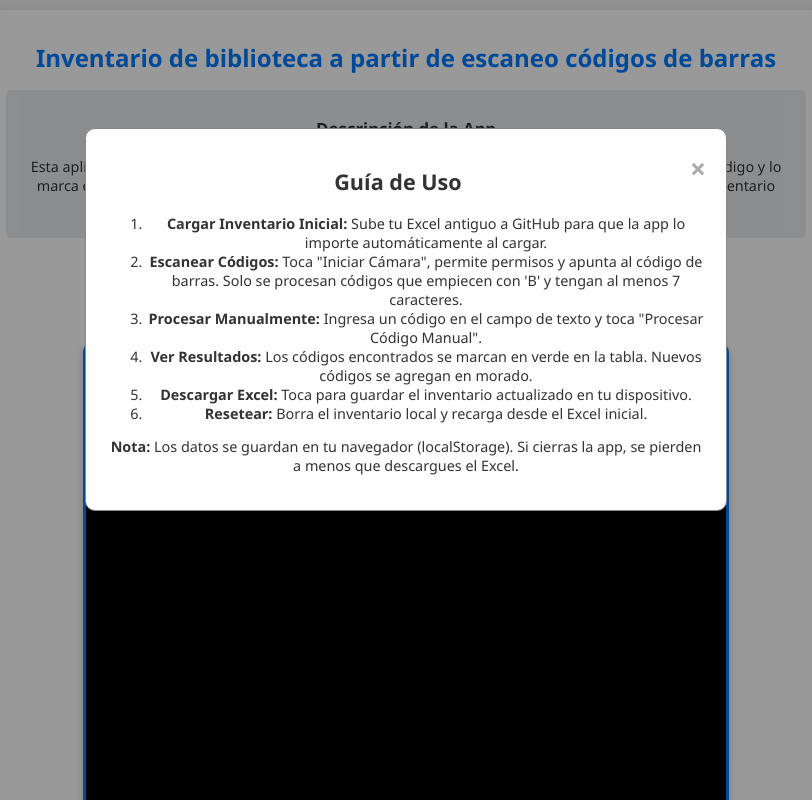
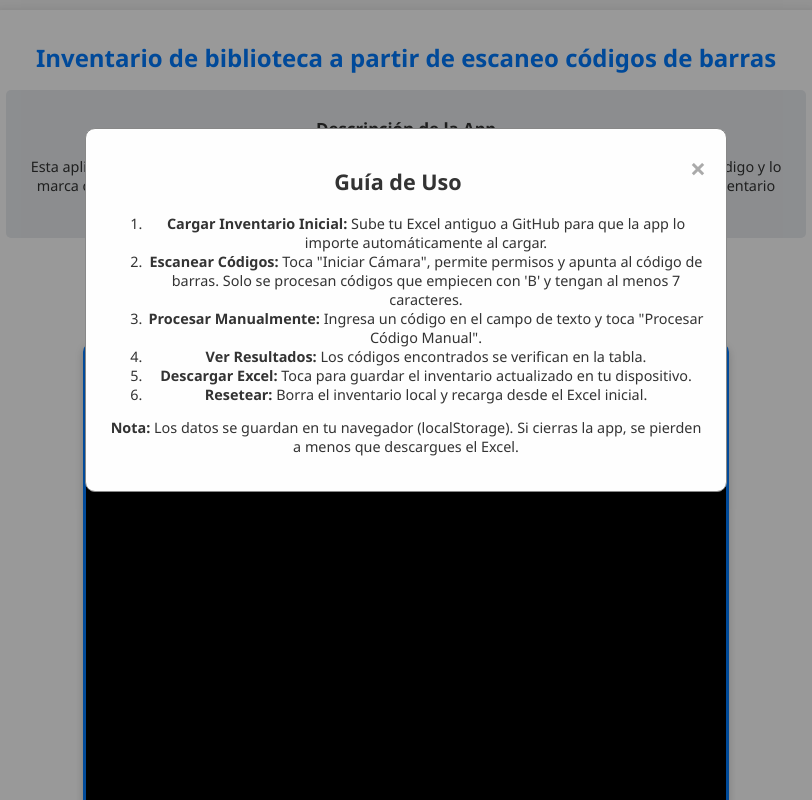
Before and after one commit to danielbenjumea1-png/inventario-ucc, a plain HTML site: page index.html in a window 1280 px wide. Both pictures are taken after a click on the button "Guía de Uso". Shown: the top 800 px of the page, without its empty margins (234-1046 px from the left). Drawn offline with Linux system fonts and the light colour scheme; a script that the page names is missing.

Commit message:
Update index.html

```diff
--- a/index.html
+++ b/index.html
@@ -100,7 +100,7 @@
                 <li><strong>Cargar Inventario Inicial:</strong> Sube tu Excel antiguo a GitHub para que la app lo importe automáticamente al cargar.</li>
                 <li><strong>Escanear Códigos:</strong> Toca "Iniciar Cámara", permite permisos y apunta al código de barras. Solo se procesan códigos que empiecen con 'B' y tengan al menos 7 caracteres.</li>
                 <li><strong>Procesar Manualmente:</strong> Ingresa un código en el campo de texto y toca "Procesar Código Manual".</li>
-                <li><strong>Ver Resultados:</strong> Los códigos encontrados se marcan en verde en la tabla. Nuevos códigos se agregan en morado.</li>
+                <li><strong>Ver Resultados:</strong> Los códigos encontrados se verifican en la tabla.</li>
                 <li><strong>Descargar Excel:</strong> Toca para guardar el inventario actualizado en tu dispositivo.</li>
                 <li><strong>Resetear:</strong> Borra el inventario local y recarga desde el Excel inicial.</li>
             </ol>
```
